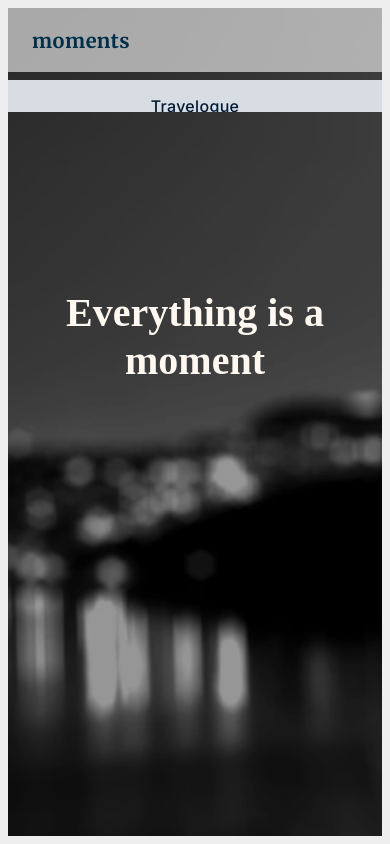
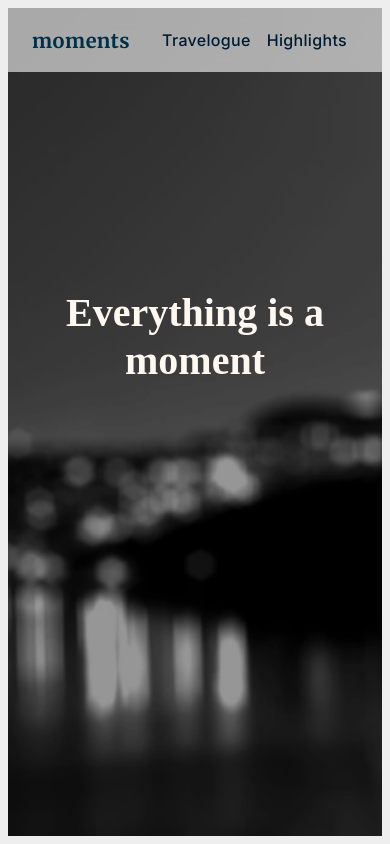
Before and after one commit to p-w-g/moments, a SvelteKit app: page / in a window 390 px wide. Built offline with nearby package versions, Linux system fonts and the light colour scheme.

Commit message:
autohiding navbar

```diff
--- a/src/routes/navbar.svelte
+++ b/src/routes/navbar.svelte
@@ -1,30 +1,32 @@
 <script>
-	// import ThemeToggle from './ThemeToggle.svelte';
+	import { onMount } from 'svelte';
+
 	export let current = '/'; // active path for aria-current
-	// import { page } from '$app/state';
+	let prevScrollPos = 0;
+	let navbarTop = '0';
+	const threshold = 15; // pixels
 
-	// $: heroMode = $page.data?.hero || $page.url.pathname === '/';
-	// $: navClasses = heroMode ? 'on-hero' : 'on-body';
+	const handleScroll = () => {
+		const currentScrollPos = window.pageYOffset;
+		const delta = prevScrollPos - currentScrollPos;
+
+		if (delta > threshold) {
+			navbarTop = '0';
+		} else if (delta < -threshold) {
+			// User scrolled down more than threshold
+			navbarTop = '-80px';
+		}
+		prevScrollPos = currentScrollPos;
+	};
+
+	onMount(() => {
+		prevScrollPos = window.pageYOffset;
+		window.addEventListener('scroll', handleScroll);
+	});
 </script>
 
-<header class="navbar" role="navigation" aria-label="Site">
-	<input id="nav-toggle" type="checkbox" class="nav-toggle" />
-
+<header class="navbar" role="navigation" aria-label="Site" style="top: {navbarTop}">
 	<a class="brand" href="/">moments</a>
-
-	<label for="nav-toggle" class="burger" aria-label="Menu">
-		<svg
-			viewBox="0 0 20 14"
-			stroke="currentColor"
-			stroke-width="2"
-			fill="none"
-			stroke-linecap="round"
-		>
-			<path d="M1 1h18" />
-			<path d="M1 7h18" />
-			<path d="M1 13h18" />
-		</svg>
-	</label>
 
 	<nav class="links">
 		<a href="/travelogue" class:selected={current.startsWith('/travelogue')}>Travelogue</a>
@@ -42,8 +44,9 @@
 		padding-inline: 1.25rem;
 		background: var(--paper);
 		color: var(--ink);
-		position: relative;
+		position: fixed;
 		z-index: 100;
+		transition: top 0.3s;
 	}
 
 	.brand {
@@ -51,23 +54,6 @@
 		text-decoration: none;
 	}
 
-	.nav-toggle {
-		position: absolute;
-		inset: 0;
-		opacity: 0;
-		pointer-events: none;
-	}
-
-	.burger {
-		display: inline-flex;
-		cursor: pointer;
-		user-select: none;
-	}
-	@media (min-width: 768px) {
-		.burger {
-			display: none;
-		}
-	}
 	.links {
 		display: flex;
 		gap: 1.5rem;
@@ -77,27 +63,8 @@
 		position: relative;
 	}
 
-	@media (max-width: 767px) {
-		.links {
-			position: absolute;
-			top: 72px;
-			left: 0;
-			right: 0;
-			flex-direction: column;
-			background: var(--paper);
-			padding: 1rem 1.25rem;
-			max-height: 0;
-			overflow: hidden;
-			transition: max-height 0.35s ease;
-		}
-
-		.nav-toggle:checked + .brand + .burger + .links {
-			max-height: 240px;
-		}
-	}
 	.navbar {
 		position: sticky;
-		top: 0;
 		display: flex;
 		align-items: center;
 		justify-content: space-between;
```
